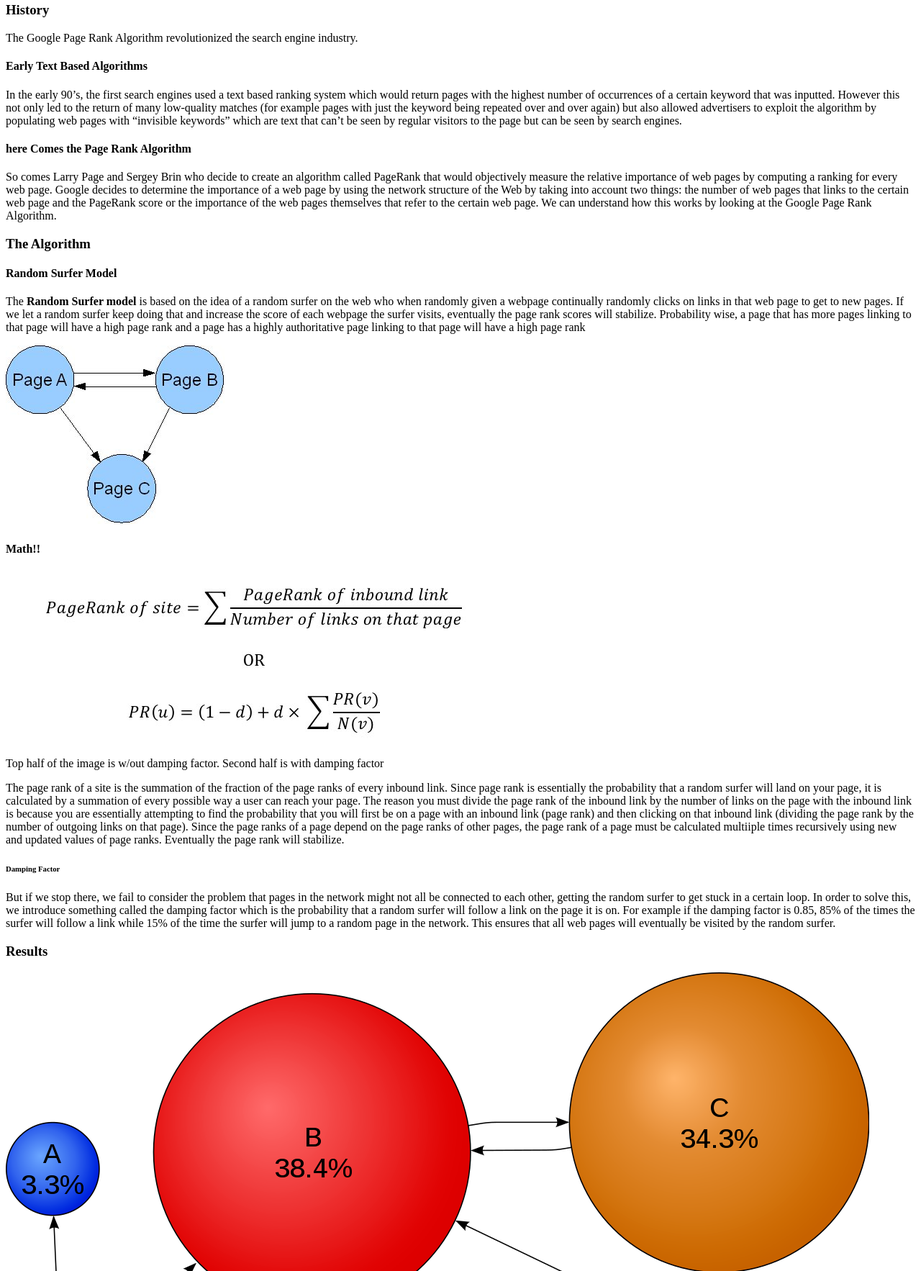
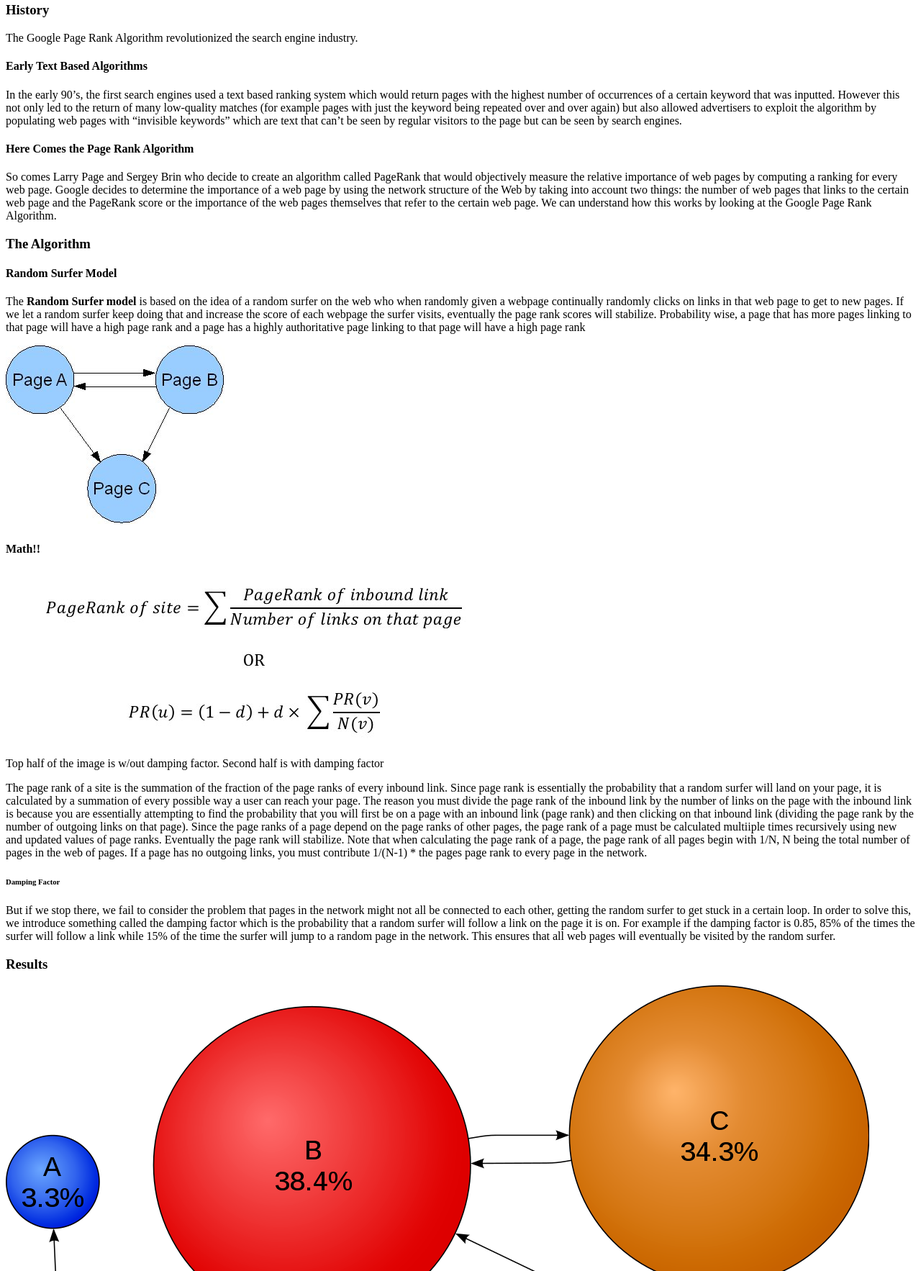
Before and after one commit to laurenwylee/softdev, a Flask app: page / in a window 1280 px wide. Shown: the part 154-1920 px from the top of the page at 72% size. Run offline with Flask 3, Linux system fonts and the light colour scheme.

Commit message:
update page rank

```diff
--- a/ted/pageRank/templates/index.html
+++ b/ted/pageRank/templates/index.html
@@ -15,7 +15,7 @@
     <p>
         In the early 90’s, the first search engines used a text based ranking system which would return pages with the highest number of occurrences of a certain keyword that was inputted. However this not only led to the return of many low-quality matches (for example pages with just the keyword being repeated over and over again) but also allowed advertisers to exploit the algorithm by populating web pages with “invisible keywords” which are text that can’t be seen by regular visitors to the page but can be seen by search engines.
     </p>
-    <h4>here Comes the Page Rank Algorithm</h4>
+    <h4>Here Comes the Page Rank Algorithm</h4>
     <p>
         So comes Larry Page and Sergey Brin who decide to create an algorithm called PageRank that would objectively measure the relative importance of web pages by computing a ranking for every web page.   Google decides to determine the importance of a web page by using the network structure of the Web by taking into account two things: the number of web pages that links to the certain web page and the PageRank score or the importance of the web pages themselves that refer to the certain web page. We can understand how this works by looking at the Google Page Rank Algorithm.
     </p>
@@ -29,7 +29,7 @@
     <img src="static/algo.jpg" alt="algo">
     <p>Top half of the image is w/out damping factor. Second half is with damping factor</p>
     <p>
-        The page rank of a site is the summation of the fraction of the page ranks of every inbound link. Since page rank is essentially the probability that a random surfer will land on your page, it is calculated by a summation of every possible way a user can reach your page. The reason you must divide the page rank of the inbound link by the number of links on the page with the inbound link is because you are essentially attempting to find the probability that you will first be on a page with an inbound link (page rank) and then clicking on that inbound link (dividing the page rank by the number of outgoing links on that page). Since the page ranks of a page depend on the page ranks of other pages, the page rank of a page must be calculated multiiple times recursively using new and updated values of page ranks. Eventually the page rank will stabilize.
+        The page rank of a site is the summation of the fraction of the page ranks of every inbound link. Since page rank is essentially the probability that a random surfer will land on your page, it is calculated by a summation of every possible way a user can reach your page. The reason you must divide the page rank of the inbound link by the number of links on the page with the inbound link is because you are essentially attempting to find the probability that you will first be on a page with an inbound link (page rank) and then clicking on that inbound link (dividing the page rank by the number of outgoing links on that page). Since the page ranks of a page depend on the page ranks of other pages, the page rank of a page must be calculated multiiple times recursively using new and updated values of page ranks. Eventually the page rank will stabilize. Note that when calculating the page rank of a page, the page rank of all pages begin with 1/N, N being the total number of pages in the web of pages. If a page has no outgoing links, you must contribute 1/(N-1) * the pages page rank to every page in the network.
     </p>
     <h6>Damping Factor</h6>
     <p>
```
